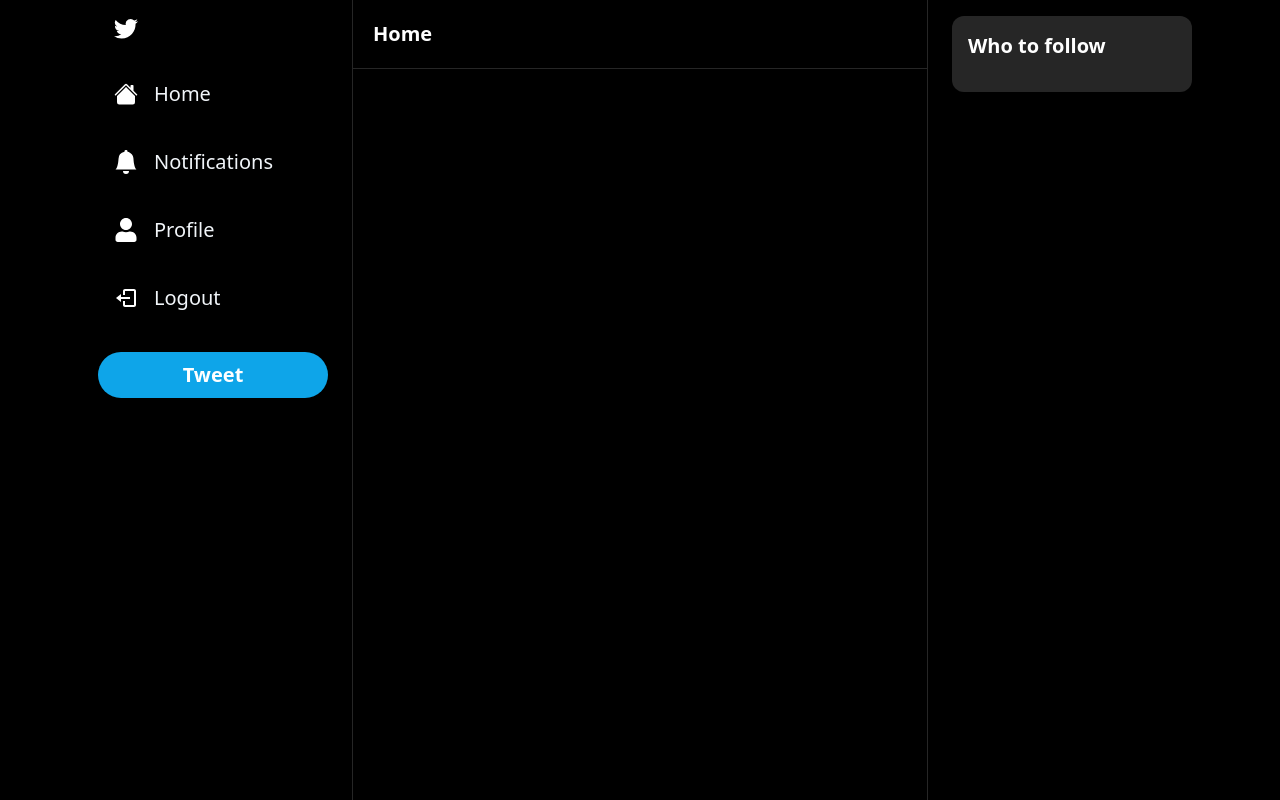
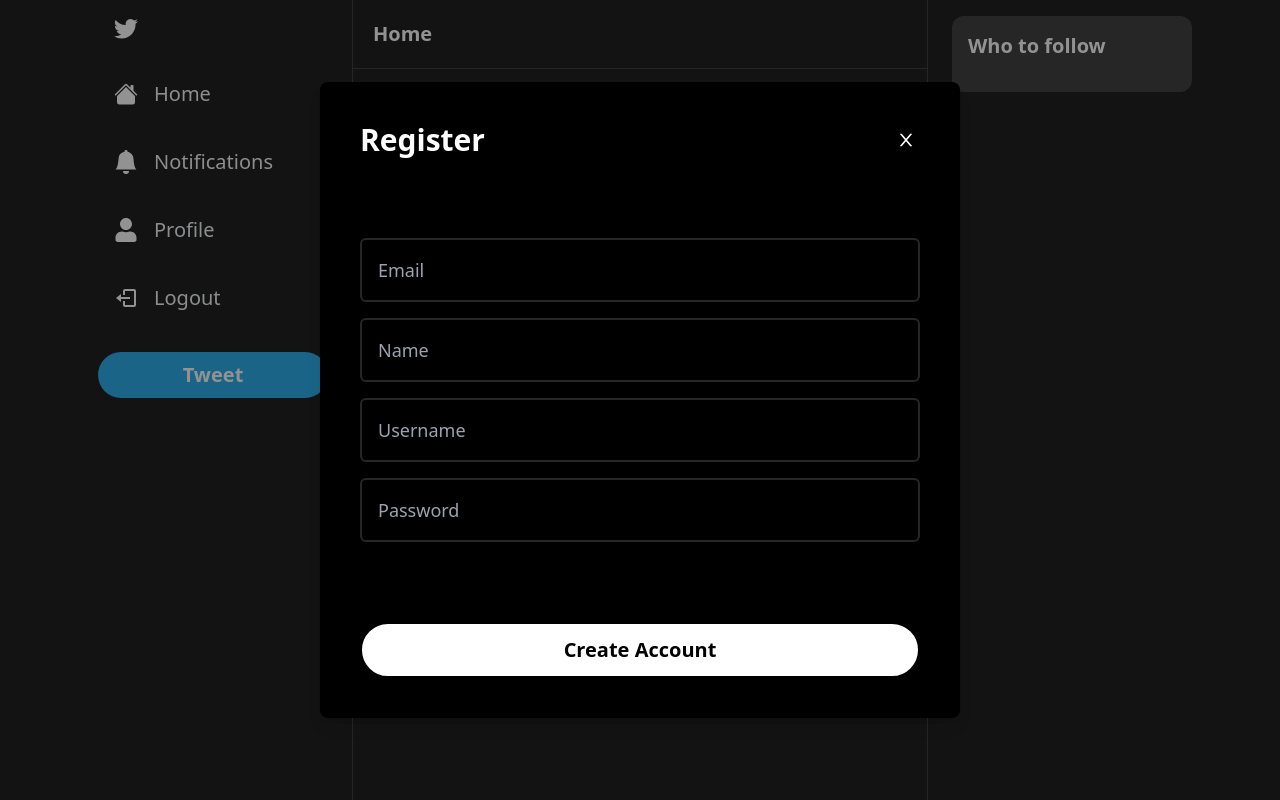
Before and after one commit to Seenys/twitter-clone, a Next.js app: page / in a window 1280 px wide. Built offline with nearby package versions, Linux system fonts and the light colour scheme.

Commit message:
Register Modal & Login Modal

```diff
--- /dev/null
+++ b/components/hooks/index.ts
@@ -0,0 +1,4 @@
+import useLoginModal from "./useLoginModal";
+import useRegisterModal from "./useRegisterModal";
+
+export { useLoginModal, useRegisterModal };
--- /dev/null
+++ b/components/hooks/useRegisterModal.ts
@@ -0,0 +1,15 @@
+import { create } from "zustand";
+
+interface RegisterModalState {
+  isOpen: boolean;
+  onOpen: () => void;
+  onClose: () => void;
+}
+
+const useRegisterModal = create<RegisterModalState>((set) => ({
+  isOpen: true,
+  onOpen: () => set({ isOpen: true }),
+  onClose: () => set({ isOpen: false }),
+}));
+
+export default useRegisterModal;
--- /dev/null
+++ b/components/modals/LoginModal.tsx
@@ -0,0 +1,60 @@
+// React Imports
+import React, { useCallback, useState } from "react";
+// Hooks
+import { useLoginModal } from "../hooks";
+// Components
+import { Modal, Input } from "../shared";
+
+type Props = {};
+
+const LoginModal = (props: Props) => {
+  const loginModal = useLoginModal();
+  const [email, setEmail] = useState("");
+  const [password, setPassword] = useState("");
+  const [isLoading, setIsLoading] = useState(false);
+
+  const onSubmit = useCallback(async () => {
+    try {
+      setIsLoading(true);
+
+      //TODO: Login logic
+
+      loginModal.onClose();
+    } catch (error) {
+      console.log(error);
+    } finally {
+      setIsLoading(false);
+    }
+  }, [loginModal]);
+
+  const bodyContent = (
+    <div className="flex flex-col gap-4">
+      <Input
+        placeholder="Email"
+        onChange={(e) => setEmail(e.target.value)}
+        value={email}
+        disabled={isLoading}
+      />
+      <Input
+        placeholder="Password"
+        onChange={(e) => setPassword(e.target.value)}
+        value={password}
+        disabled={isLoading}
+      />
+    </div>
+  );
+
+  return (
+    <Modal
+      title="Login"
+      body={bodyContent}
+      onSubmit={onSubmit}
+      disabled={isLoading}
+      onClose={loginModal.onClose}
+      isOpen={loginModal.isOpen}
+      actionLabel="Login"
+    />
+  );
+};
+
+export default LoginModal;
--- /dev/null
+++ b/components/modals/RegisterModal.tsx
@@ -0,0 +1,76 @@
+// React Imports
+import React, { useCallback, useState } from "react";
+// Hooks
+import { useLoginModal, useRegisterModal } from "../hooks";
+// Components
+import { Modal, Input } from "../shared";
+
+type Props = {};
+
+const RegisterModal = (props: Props) => {
+  const loginModal = useLoginModal();
+  const registerModal = useRegisterModal();
+
+  const [email, setEmail] = useState("");
+  const [password, setPassword] = useState("");
+  const [name, setName] = useState("");
+  const [userName, setUserName] = useState("");
+  const [isLoading, setIsLoading] = useState(false);
+
+  const onSubmit = useCallback(async () => {
+    try {
+      setIsLoading(true);
+
+      //TODO: Register & Login logic
+
+      registerModal.onClose();
+    } catch (error) {
+      console.log(error);
+    } finally {
+      setIsLoading(false);
+    }
+  }, [registerModal]);
+
+  const bodyContent = (
+    <div className="flex flex-col gap-4">
+      <Input
+        placeholder="Email"
+        onChange={(e) => setEmail(e.target.value)}
+        value={email}
+        disabled={isLoading}
+      />
+      <Input
+        placeholder="Name"
+        onChange={(e) => setName(e.target.value)}
+        value={name}
+        disabled={isLoading}
+      />
+      <Input
+        placeholder="Username"
+        onChange={(e) => setUserName(e.target.value)}
+        value={userName}
+        disabled={isLoading}
+      />
+      <Input
+        placeholder="Password"
+        onChange={(e) => setPassword(e.target.value)}
+        value={password}
+        disabled={isLoading}
+      />
+    </div>
+  );
+
+  return (
+    <Modal
+      title="Register"
+      body={bodyContent}
+      onSubmit={onSubmit}
+      disabled={isLoading}
+      onClose={registerModal.onClose}
+      isOpen={registerModal.isOpen}
+      actionLabel="Create Account"
+    />
+  );
+};
+
+export default RegisterModal;
--- /dev/null
+++ b/components/modals/index.tsx
@@ -0,0 +1,4 @@
+import LoginModal from "./LoginModal";
+import RegisterModal from "./RegisterModal";
+
+export { LoginModal, RegisterModal };
--- /dev/null
+++ b/components/shared/index.tsx
@@ -0,0 +1,5 @@
+import Modal from "./Modal";
+import Button from "./Button";
+import Input from "./Input";
+
+export { Modal, Button, Input };
--- a/pages/_app.tsx
+++ b/pages/_app.tsx
@@ -3,10 +3,12 @@
 import Layout from "@/components/Layout";
 //Styles
 import "@/styles/globals.css";
+import { RegisterModal } from "@/components/modals";
 
 export default function App({ Component, pageProps }: AppProps) {
   return (
     <>
+      <RegisterModal />
       <Layout>
         <Component {...pageProps} />
       </Layout>
```
